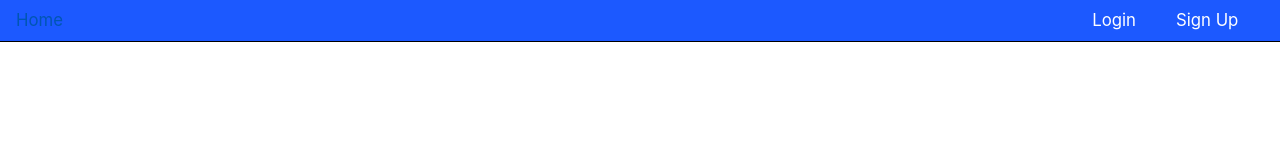
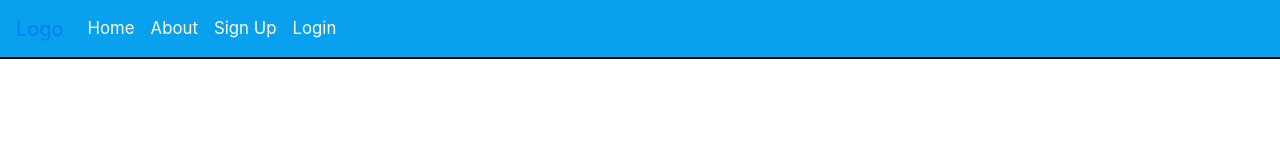
Before and after one commit to colinric/TBD, a plain HTML site: page index.html in a window 1280 px wide. Drawn offline with nearby package versions, Linux system fonts and the light colour scheme.

Commit message:
eraf
qwef

```diff
--- a/index.html
+++ b/index.html
@@ -7,16 +7,19 @@
 </head>
 <body>
   <!-- navigation -->
-  <ul class="nav">
-    <li class="nav-item">
-      <a class="nav-link active normalnav" href="#">Home</a>
-    </li>
-    <li class="nav-item">
-      <a class="nav-link login" href="#">Login</a>
-    </li>
-    <li class="nav-item">
-      <a class="nav-link signup" href="#">Sign Up</a>
-    </li>
-  </ul>
+  <nav class="navbar navbar-expand-lg">
+    <a class="navbar-brand" href="#">Logo</a>
+    <button class="navbar-toggler" type="button" data-toggle="collapse" data-target="#navbarNavAltMarkup" aria-controls="navbarNavAltMarkup" aria-expanded="false" aria-label="Toggle navigation">
+      <span class="navbar-toggler-icon"></span>
+    </button>
+    <div class="collapse navbar-collapse" id="navbarNavAltMarkup">
+      <div class="navbar-nav">
+        <a class="nav-item nav-link active" href="#">Home <span class="sr-only">(current)</span></a>
+        <a class="nav-item nav-link" href="#">About</a>
+        <a class="nav-item nav-link" href="#">Sign Up</a>
+        <a class="nav-item nav-link" href="#">Login</a>
+      </div>
+    </div>
+  </nav>
 </body>
 </html>
--- a/styles.css
+++ b/styles.css
@@ -2,25 +2,11 @@
   max-width: 100%;
   overflow:hidden;
 }
-.nav {
-  background-color: #1c59ff;
+nav{
+  background-color: #09a1ed;
   font-size: 105%;
-  border-bottom: 1px solid black;
+  border-bottom: 2px solid black;
 }
-.normalnav{
-  color: white;
-  padding-left:10%;
+.nav-link{
+    color: white;
 }
-.login{
-  position:absolute;
-  right: 10%;
-  color: white;
-}
-.signup{
-  position:absolute;
-  right: 2%;
-  color: white;
-}
-.login:active{
-  color: red;
-}
```
